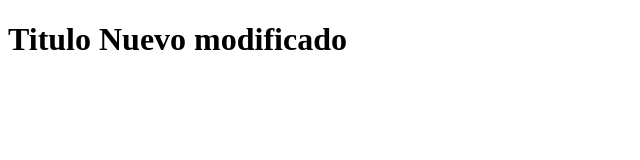
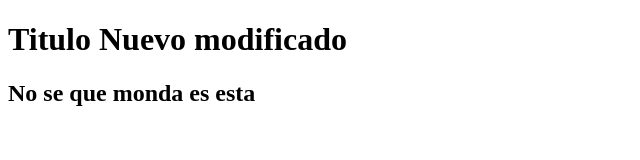
Before and after one commit to alvaro16a/hello-world-git, a plain HTML site: page index.html in a window 1280 px wide. Shown: the whole page, without its empty margins (0-640 px from the left). Drawn offline with Linux system fonts and the light colour scheme.

Commit message:
se agrego un segundo titulo

```diff
--- a/index.html
+++ b/index.html
@@ -8,5 +8,6 @@
 </head>
 <body>
     <h1>Titulo Nuevo modificado</h1>
+    <h2>No se que monda es esta</h2>
 </body>
 </html>
```
